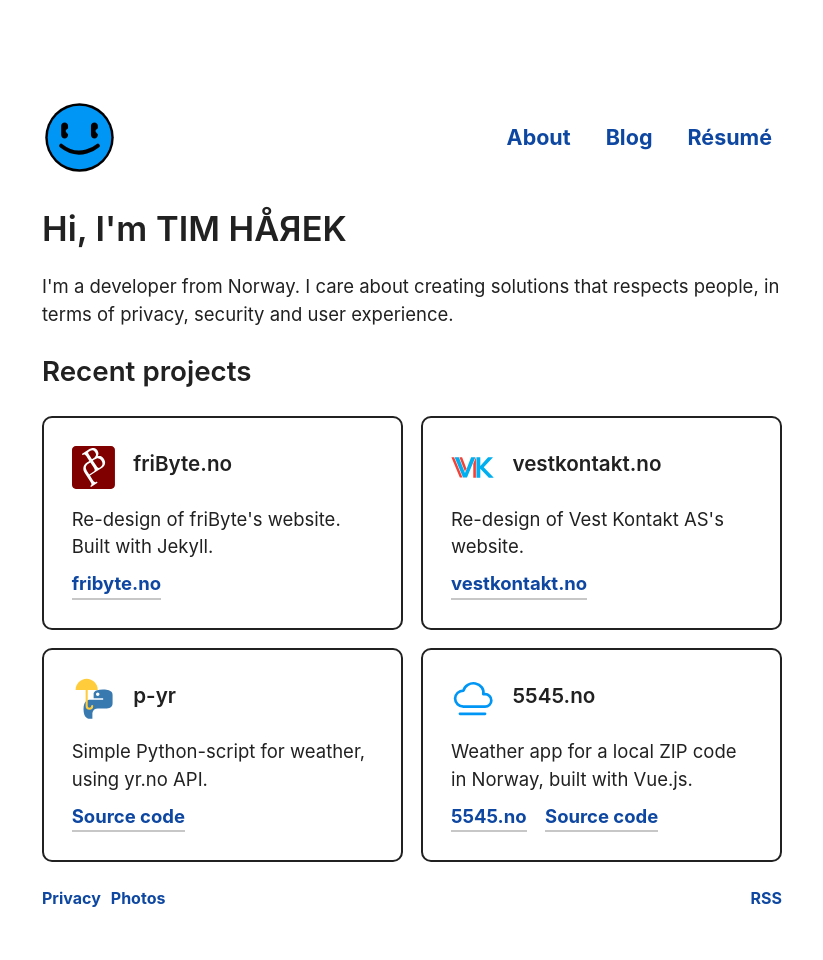
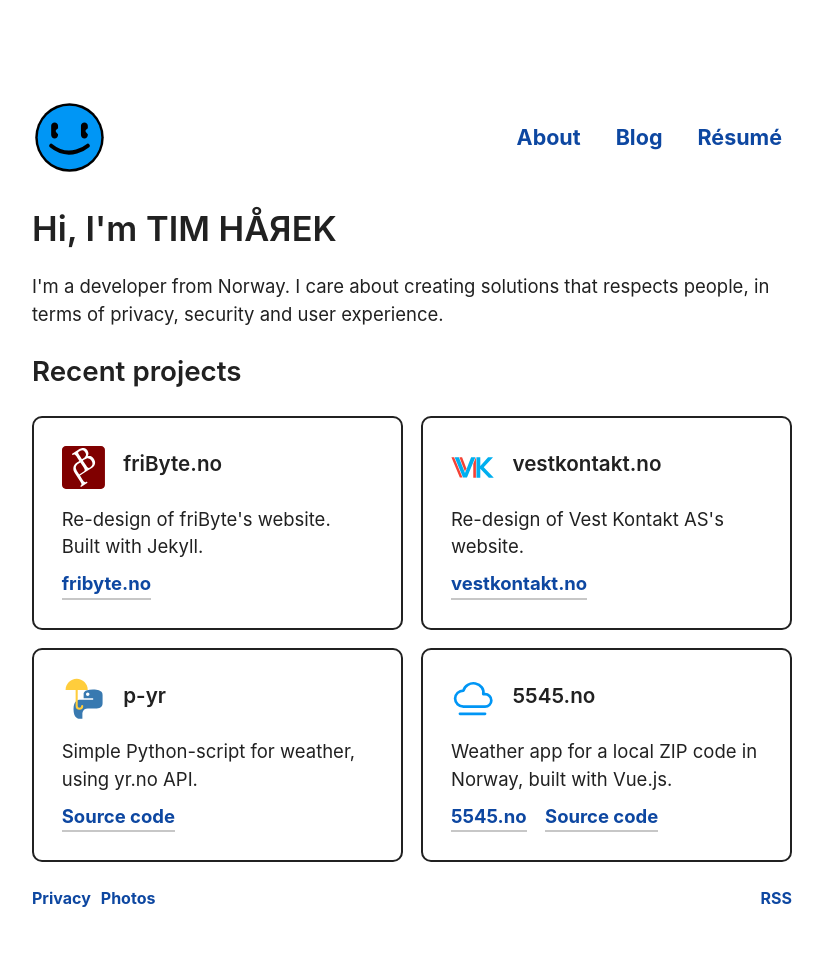
Before and after one commit to timharek/timharek.no, a Jekyll site: the page built from index.html, in a window 1280 px wide. Shown: the whole page, without its empty margins (228-1051 px from the left). Built offline with Jekyll 4.4.1, drawn with Linux system fonts in a browser that asks for light colours.

Commit message:
Update structure, reduce redundant HTML nesting
Signed-off-by: Tim Hårek Andreassen <tim@harek.dev>

```diff
--- a/_layouts/default.html
+++ b/_layouts/default.html
@@ -5,20 +5,16 @@
 
   <body>
 
-    <div class="wrapper {{ page.animate | default: ""}}">
+    <div class="wrapper">
 
-      <div class="container">
 
-        {%- include header.html -%}
+    {%- include header.html -%}
 
-        {{ content }}
+    {{ content }}
 
-        {%- include footer.html -%}
+    {%- include footer.html -%}
 
-      </div>
 
     </div>
 
   </body>
-
-</html>
--- a/assets/_sass/base/_base.scss
+++ b/assets/_sass/base/_base.scss
@@ -19,23 +19,9 @@ body {
     max-width: $site-max-width;
     height: 100vh - margin-top;
 
-    margin-bottom: clamp(.5vh, 5%, 50px);
+    margin-bottom: clamp(0.5vh, 5%, 50px);
     margin-top: clamp(1vh, 10%, 100px);
+    width: 100% - padding;
+    padding: 0 10px;
 
-    .container {
-        width: 100% - padding;
-        padding: 0 10px;
-
-        .content {
-            .intro {
-                .name {
-                    text-transform: uppercase;
-                    .r {
-                        display: inline-block;
-                        transform: scale(-1, 1);
-                    }
-                }
-            }
-        }
-    }
 }
--- a/assets/_sass/components/_index.scss
+++ b/assets/_sass/components/_index.scss
@@ -1 +1 @@
-@import "header", "footer";
+@import "header", "footer", "intro";
--- /dev/null
+++ b/assets/_sass/components/_intro.scss
@@ -0,0 +1,8 @@
+.intro__name {
+    text-transform: uppercase;
+
+    &--r {
+        display: inline-block;
+        transform: scale(-1, 1);
+    }
+}
--- a/index.html
+++ b/index.html
@@ -2,10 +2,9 @@
 layout: default
 ---
 
-<div class="content">
 <section class="intro">
     <h1>
-            Hi, I'm <span class="name">Tim Hå<span class="r">r</span>ek</span>
+        Hi, I'm <span class="intro__name">Tim Hå<span class="intro__name--r">r</span>ek</span>
     </h1>
     <p>{{ site.description }}</p>
 </section>
@@ -18,4 +17,3 @@ layout: default
         {% endfor %}
     </section>
 {% endif %}
-</div>
```
Lines whose indentation alone changed are shown as unchanged.
